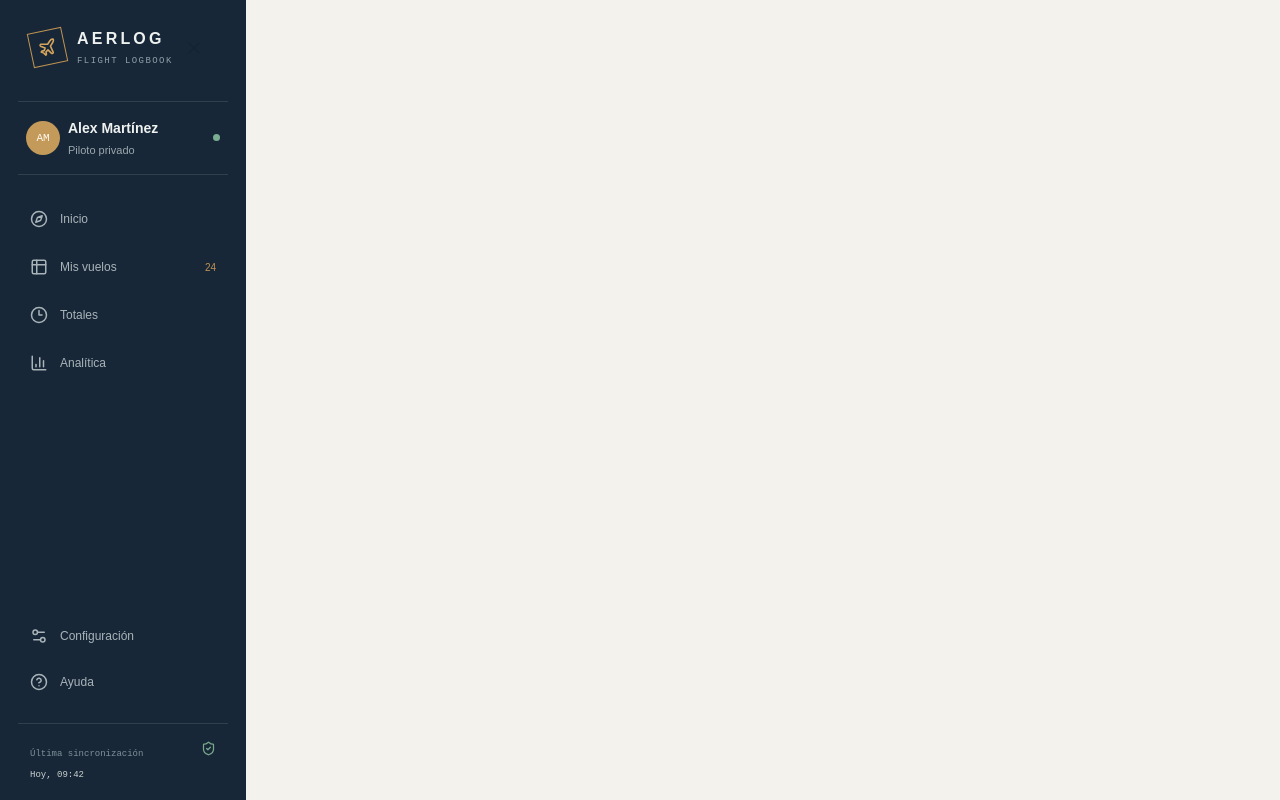
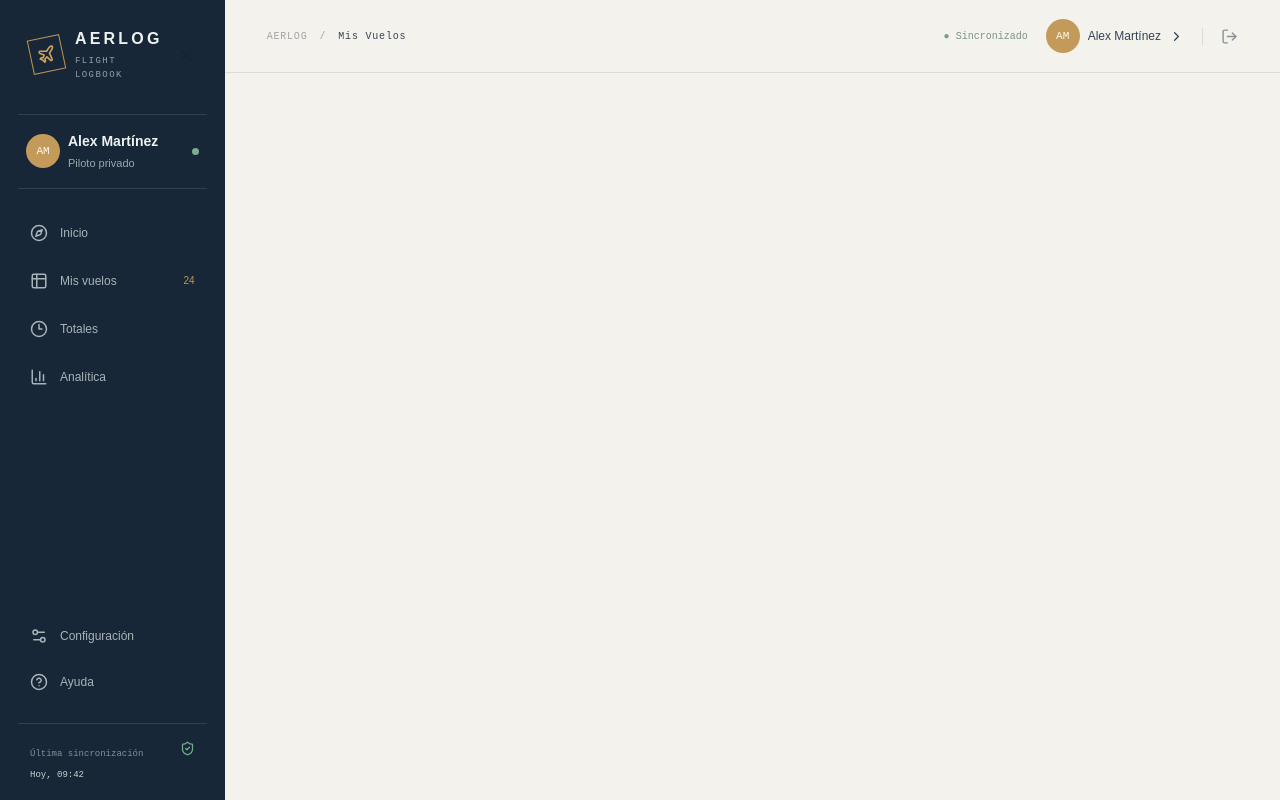
Before and after one commit to faustoleal/flight-log, a Next.js app: page / in a window 1280 px wide. Built offline with nearby package versions, Linux system fonts and the light colour scheme.

Commit message:
agregando componente Topbar

```diff
--- a/app/page.tsx
+++ b/app/page.tsx
@@ -1,5 +1,11 @@
 import Sidebar from "./components/ui/Sidebar";
+import Topbar from "./components/ui/Topbar";
 
 export default function Home() {
-  return <Sidebar />;
+  return (
+    <>
+      <Sidebar />
+      <Topbar />
+    </>
+  );
 }
```
